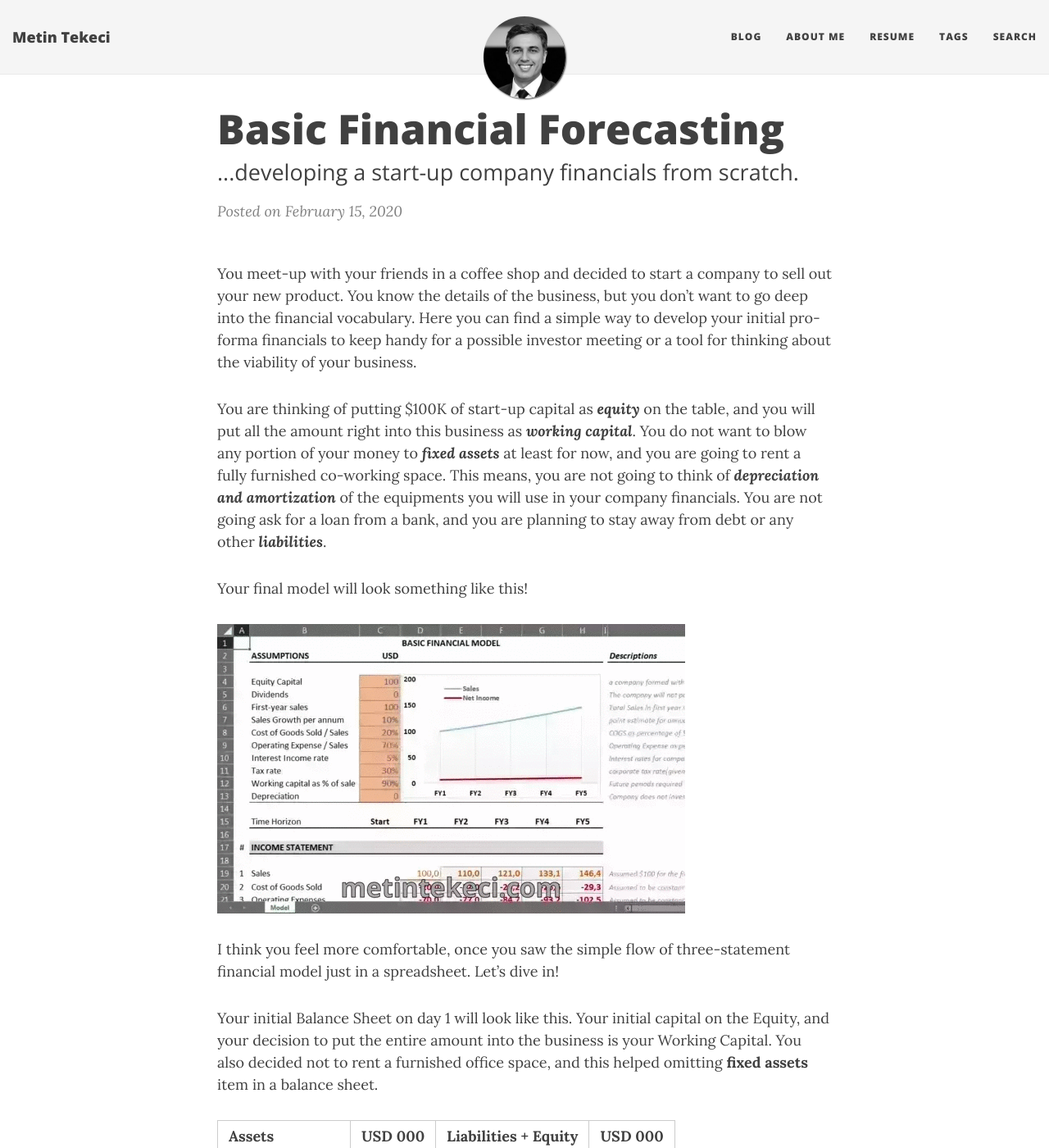
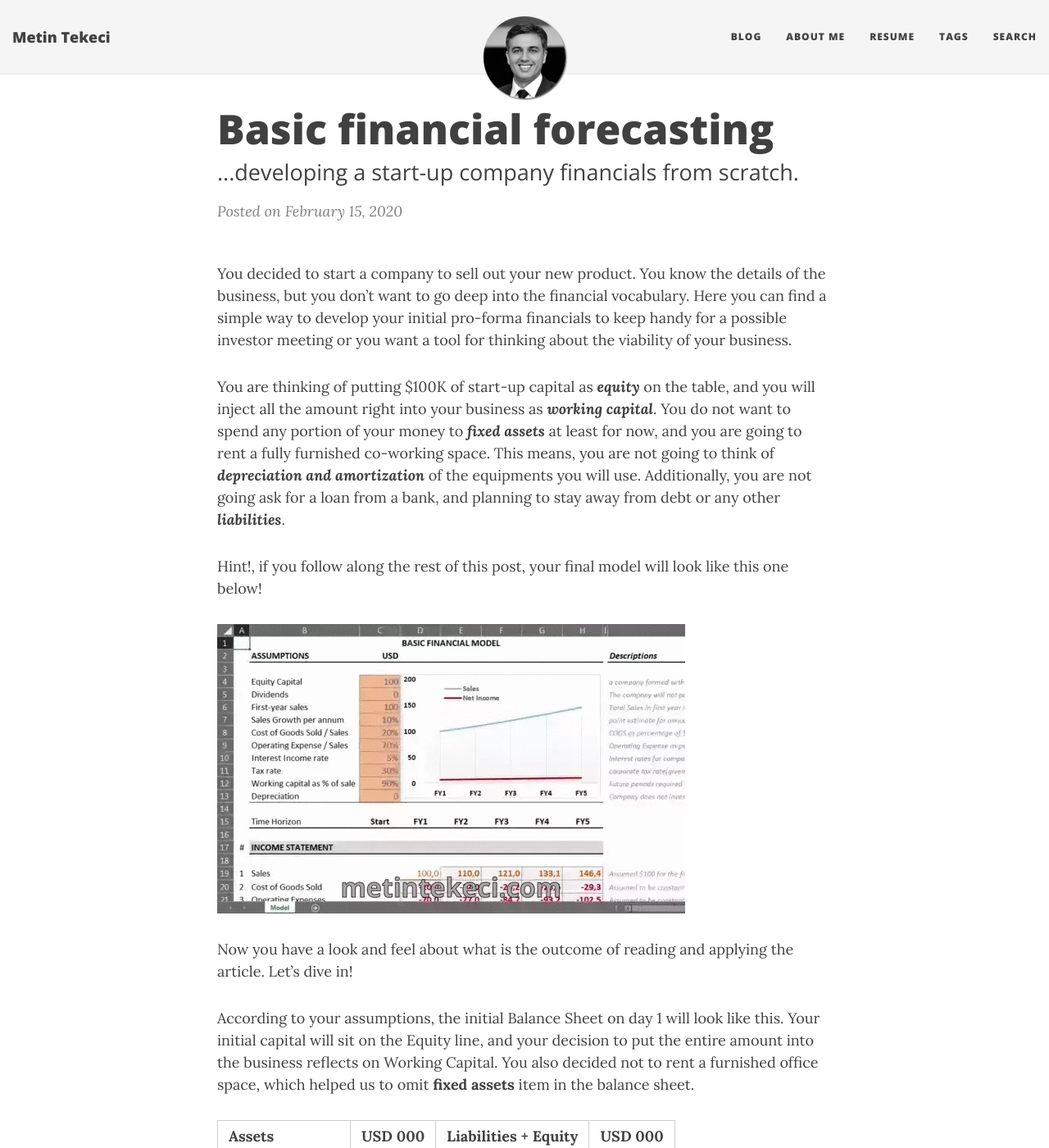
Before and after one commit to metintekeci/metintekeci.github.io, a Jekyll site: the page built from _posts/2020-02-15-basic-financial-forecasting.md, in a window 1280 px wide and 1400 px high. Shown: the whole window at 82% size. Built offline with Jekyll 4.4.1, drawn with Linux system fonts in a browser that asks for light colours; nearby versions of some CDN libraries; some of the changed text lies outside the part shown.

Commit message:
edit typo for basic-financial-model

```diff
--- a/_posts/2020-02-15-basic-financial-forecasting.md
+++ b/_posts/2020-02-15-basic-financial-forecasting.md
@@ -1,22 +1,21 @@
 ---
 layout: post
-title: Basic Financial Forecasting
+title: Basic financial forecasting
 subtitle: ...developing a start-up company financials from scratch.
 tags: [financial-modeling, three-statement financial model, balance sheet,  income statement, cash flow ]
 ---
 
-You meet-up with your friends in a coffee shop and decided to start a company to sell out your new product. You know the details of the business, but you don't want to go deep into the financial vocabulary. Here you can find a simple way to develop your initial pro-forma financials to keep handy for a possible investor meeting or a tool for thinking about the viability of your business.
+You decided to start a company to sell out your new product. You know the details of the business, but you don't want to go deep into the financial vocabulary. Here you can find a simple way to develop your initial pro-forma financials to keep handy for a possible investor meeting or you want a tool for thinking about the viability of your business.
 
-You are thinking of putting $100K of start-up capital as ***equity*** on the table, and you will put all the amount right into this business as ***working capital***. You do not want to blow any portion of your money to ***fixed assets*** at least for now, and you are going to rent a fully furnished co-working space. This means, you are not going to think of ***depreciation and amortization*** of the equipments you will use in your company financials. You are not going ask for a loan from a bank, and you are planning to stay away from debt or any other ***liabilities***.
+You are thinking of putting $100K of start-up capital as ***equity*** on the table, and you will inject all the amount right into your business as ***working capital***. You do not want to spend any portion of your money to ***fixed assets*** at least for now, and you are going to rent a fully furnished co-working space. This means, you are not going to think of ***depreciation and amortization*** of the equipments you will use. Additionally, you are not going ask for a loan from a bank, and planning to stay away from debt or any other ***liabilities***.
 
-Your final model will look something like this!
+Hint!, if you follow along the rest of this post, your final model will look like this one below!
 
 ![Basic Financial Model](/img/basic-financial-forecasting.gif)
 
-I think you feel more comfortable, once you saw the simple flow of three-statement financial model just in a spreadsheet.  Let's dive in!
+Now you have a look and feel about what is the outcome of reading and applying the article. Let's dive in!
 
-
-Your initial Balance Sheet on day 1 will look like this. Your initial capital on the Equity, and your decision to put the entire amount into the business is your Working Capital. You also decided not to rent a furnished office space, and this helped omitting **fixed assets** item in a balance sheet.
+According to your assumptions, the initial Balance Sheet on day 1 will look like this. Your initial capital will sit on the Equity line, and your decision to put the entire amount into the business reflects on Working Capital. You also decided not to rent a furnished office space, which helped us to omit **fixed assets** item in the balance sheet.
 
 | Assets | USD 000 | Liabilities + Equity | USD 000 |
 |------|------:|------|------:|
@@ -26,13 +25,13 @@
 
 You think you are going to sell at least $100K in the first year, and expect to grow your sales by 10% every year. The products you will sell, will cost you - ***Cost of Goods Sold - COGS*** - 20% of sales amount.
 
-Besides, you expect the ***Operational Expenses*** like payroll, sales commissions, employee benefits, transportation and travel, rent and other expenses to incur 70% of sales amount.
+Besides, you expect the ***Operational Expenses*** like payroll, sales commissions, employee benefits, transportation and travel, rent and other expenses to incur 70% of sales amount. Since you don't have historical data, you are using your educated guessing to approximate these point estimates.
 
-You also think to keep your cash in the bank and receive 5% ***interest income*** over the year. The ***tax rate*** from your net income will be 30% and inevitable.
+You also think to keep company cash in the bank and receive 5% ***interest income*** over the year. The ***tax rate*** from your net income will be 30% and inevitable.
 
-Since you want to grow your business, you will continue to put 90% of your sales into the ***Working Capital***.
+Since you want to grow your business, you will continue to put 90% of your sales into the ***Working Capital*** every year.
 
-Now, we can summarize the assumptions of our financial model.
+Now, we can summarize the assumptions above for our financial model.
 
 | ASSUMPTIONS                  | USD |
 |------------------------------|----:|
@@ -47,9 +46,13 @@
 | Working capital as % of sale | 90% |
 | Depreciation                 | 0   |
 
-Before continue reading, you may want to open a spreadsheet and type or copy the assumptions table above. Based on these assumptions, we can proceed to create our Income Statement.
+Before continue reading, you may want to open a spreadsheet and type or copy the assumptions table above. Based on these assumptions, we can proceed to create our three-statement financial model.
 
-Note that, while you are entering the formulas into the spreadsheet you should not type any number including the first year Sales amount. Just link to the proper assumption item and lock the cell with F4. You may want to refer to the description table below the income statement for calculation details.
+Assumptions table will function as the model driver. Avoid entering any number into the rest of the model.
+
+While entering the formulas into the spreadsheet you should not type any number, and just link your cell to the proper assumption item and lock the cell with F4.
+
+Here is the Income Statement calculated according to assumptions.
 
 | Line# | INCOME STATEMENT   | FY1   | FY2   | FY3   | FY4   | FY5    |
 |:-----:|--------------------|------:|------:|------:|------:|-------:|
@@ -76,12 +79,12 @@
 
 
 
+Once you have finished with the Income Statement, you can proceed to Balance Sheet items. Before typing the numbers lets get a brief overview of the balance sheet. This will help you to visualize which items balances with each other. Remember the fundamental equilibrium of accounting:
 
-Once you have finished with Income Statement, you can proceed to Balance Sheet items. Before typing the numbers lets get a brief overview of the balance sheet. This will help us to visualize which items balances with each other. Start with putting the most important equilibrium.
 
-> **Assets = Liabilities + Equity**
-
-preserving the above equilibrium, the details are;
+| **Total Assets = Liabilities + Equity** |
+------------------------------------
+preserving the above equilibrium, the details of the Assets are;
 
 
 |Cash / Borrowing          |Liabilities                   |
```
